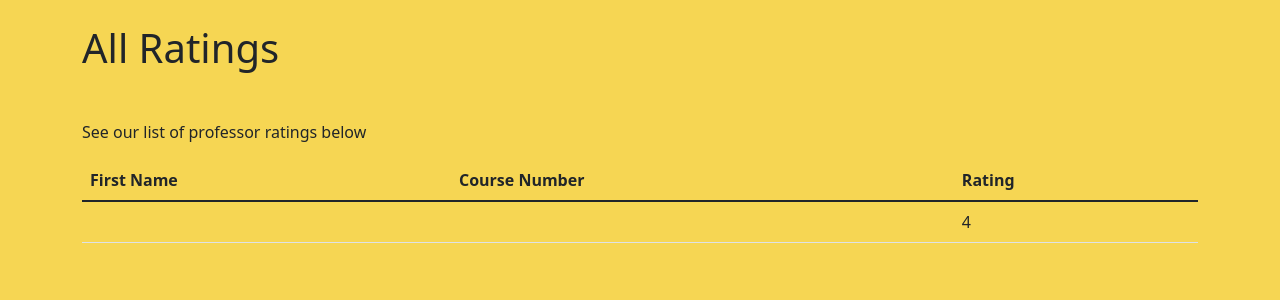
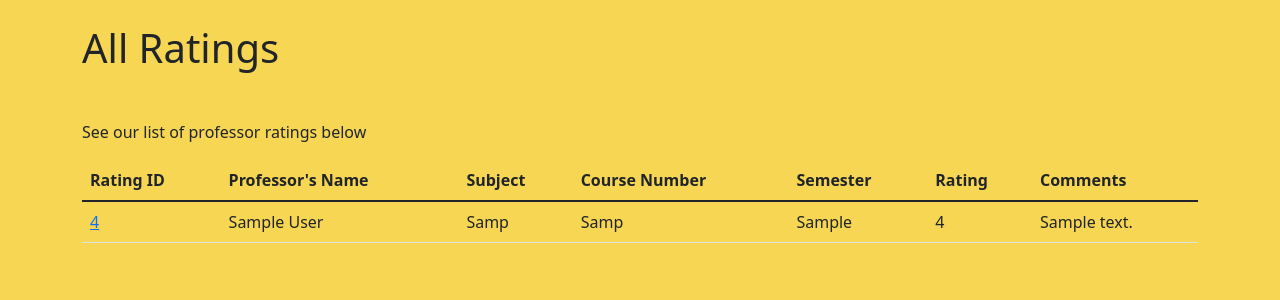
Before and after one commit to Emanrz7613/Flask-Website-with-Google-auth, a Flask app: page /ratings in a window 1280 px wide. Shown: the part 56-356 px from the top of the page. Run offline with Flask 3, Linux system fonts and the light colour scheme; tables that the repository leaves empty hold one stand-in row (values such as "Sample post"); parts of the project's set-up code (start-up, migrations or seed data) failed here and were passed over.

Commit message:
Correctly display all ratings, link Courses, Ratings, Professors in get_all_ratings method

```diff
--- a/app.py
+++ b/app.py
@@ -47,7 +47,7 @@ def load_user(user_id):
     return Users.query.get(int(user_id))
 
 app.config['SQLALCHEMY_DATABASE_URI']=\
-    'mysql://root:PASSWORD@localhost:3306/3155_final_project?charset=utf8mb4'
+    'mysql://root:isy120801@localhost:3306/3155_final_project?charset=utf8mb4'
 app.config['SQLALCHEMY_TRACK_MODIFICATIONS']=False
 
 db.init_app(app)
--- a/src/repositories/rating_repository.py
+++ b/src/repositories/rating_repository.py
@@ -4,7 +4,10 @@ from flask import session
 class RatingRepository:
 
     def get_all_ratings(self):
-        ratings = Ratings.query.all()
+        ratings = db.session.query(Ratings, Professors.first_name, Professors.last_name, Courses.subject, Courses.course_num)\
+                       .join(Professors, Ratings.professor_id == Professors.professor_id)\
+                       .join(Courses, Ratings.course_id == Courses.course_id)\
+                       .all()
         return ratings
 
     def get_rating_by_id(self, rating_id):
--- a/templates/list_all_ratings.html
+++ b/templates/list_all_ratings.html
@@ -8,18 +8,25 @@
 <table class="table">
   <thead>
     <tr>
-      <th>First Name</th>
+      <th>Rating ID</th>
+      <th>Professor's Name</th>
+      <th>Subject</th>
       <th>Course Number</th>
+      <th>Semester</th>
       <th>Rating</th>
+      <th>Comments</th>
     </tr>
   </thead>
   <tbody>
-    <!-- TODO - Render movies in a table with a link on the title to the individual movie page -->
-    {% for rating in ratings %}
+    {% for rating, first_name, last_name, subject, course_num in ratings %}
     <tr>
-      <td><a href="/ratings/{{ rating.rating_id }}">{{ rating.first_name }}</a></td>
-        <td>{{ rating.course_num }}</td>
-        <td>{{ rating.rating }}</td>
+      <td><a href="/ratings/{{ rating.rating_id }}">{{ rating.rating_id }}</a></td>
+        <td>{{ first_name }} {{ last_name }}</td>
+        <td>{{ subject }}</td>
+        <td>{{ course_num }}</td>
+        <td>{{ rating.semester }}</td>
+        <td>{{ rating.rating}} </td>
+        <td>{{ rating.comments }}</td>
     </tr>
 {% endfor %}
   </tbody>
```
